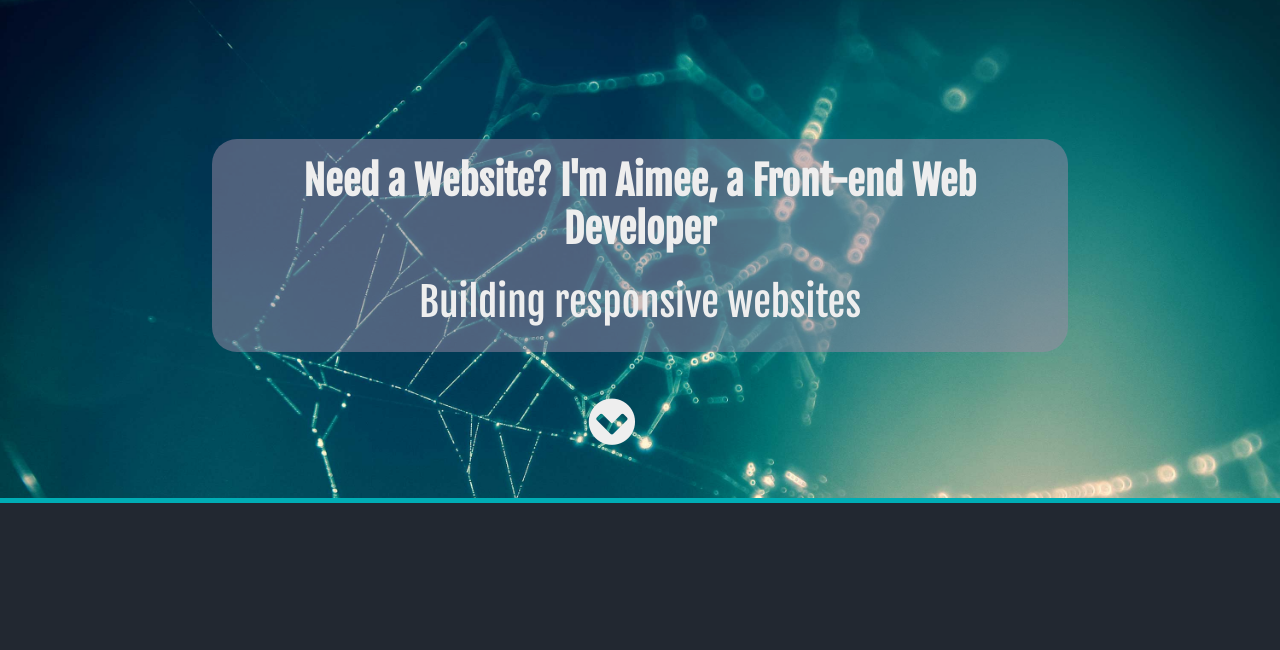
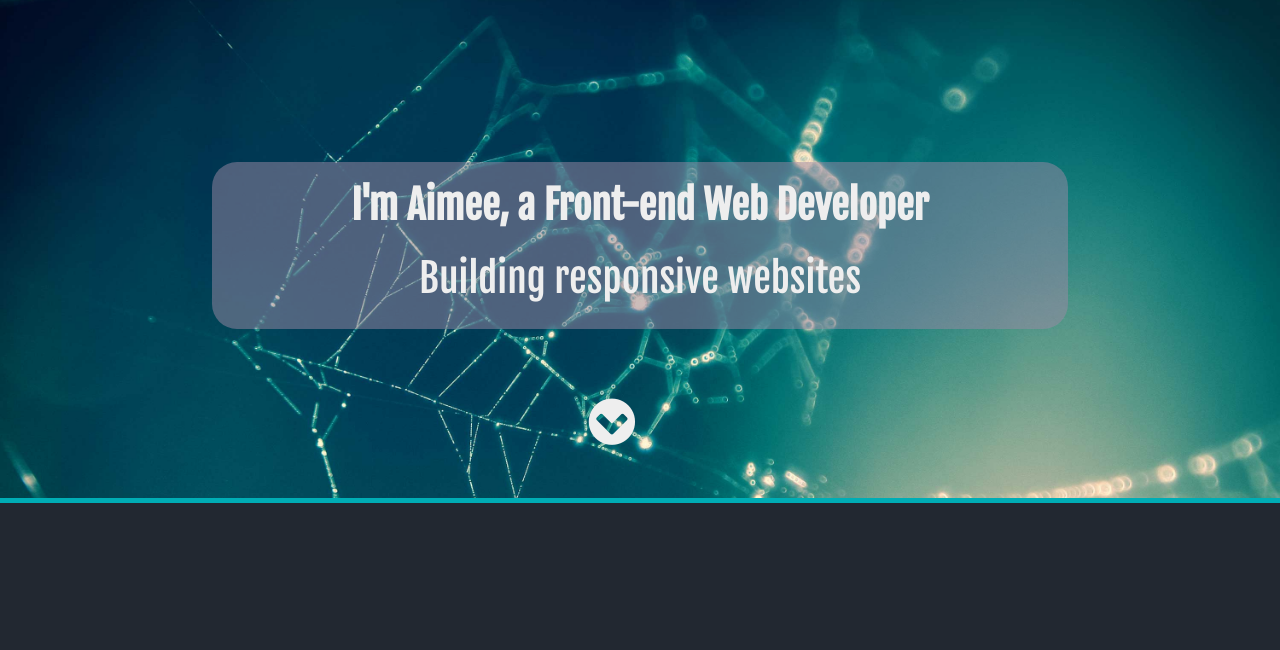
Before and after one commit to aimeetacchi/AimeeTacchiPortfolio, a website: page templates/index.tpl.html in a window 1280 px wide. Shown: the part 79-729 px from the top of the page. Drawn offline with nearby package versions, Linux system fonts and the light colour scheme; files that its build step writes are made by us from their sources; files whose address does not match are found by name.

Commit message:
Update index.tpl.html

```diff
--- a/templates/index.tpl.html
+++ b/templates/index.tpl.html
@@ -2,7 +2,7 @@
 
 <div class="hero parallax">
 	<div class="hero-content">
-		<h1 class="heroh1 margin-top-sm margin-bottom-none">Need a Website? I'm Aimee, a Front-end Web Developer</h1>
+		<h1 class="heroh1 margin-top-sm margin-bottom-none">I'm Aimee, a Front-end Web Developer</h1>
 		<h2 class="heroh2 margin-top-sm">Building responsive websites</h2>
 		<a href="#recentwork" class="scrolltoRW"><i class="fa fa-chevron-circle-down" aria-hidden="true"></i></a>
 	</div>
```
